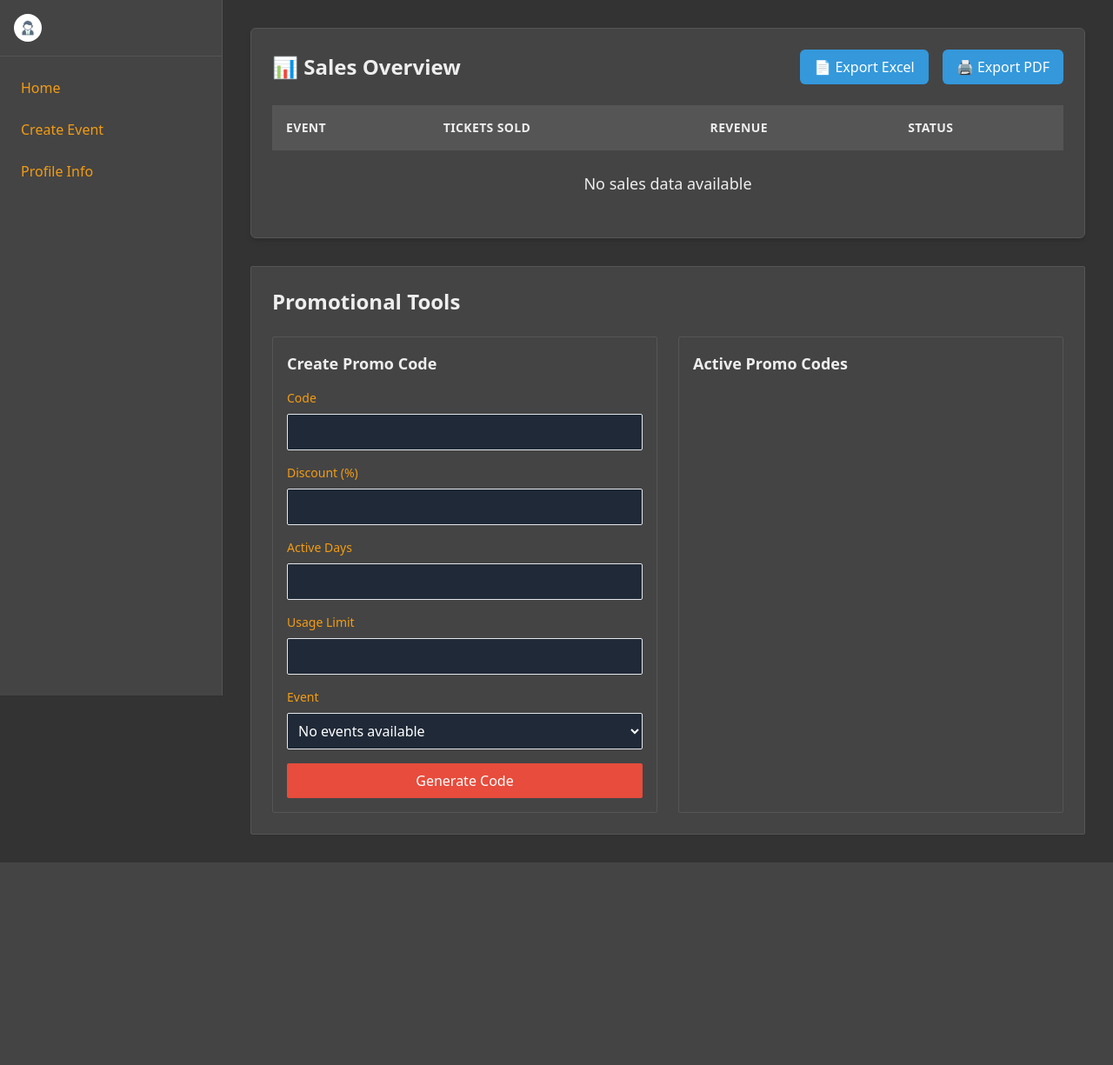
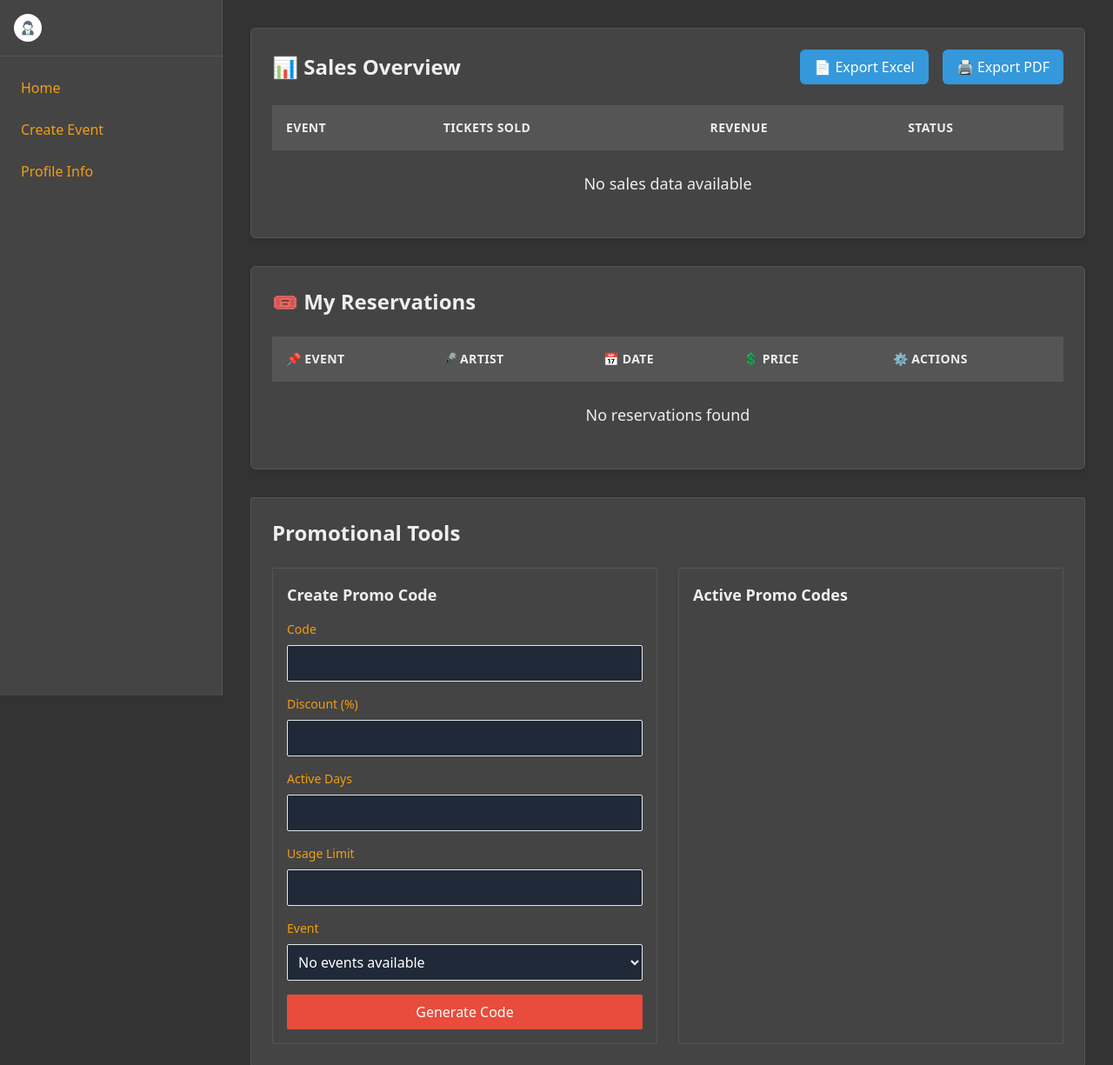
Before and after one commit to Youcode-Classe-E-2024-2025/Senegal_Eventbrite, a PHP site: template app/views/front/userDash.twig in a window 1280 px wide. Shown: the top 1225 px of the page at 87% size. Before the commit the page ends 992 px from the top, so only its background shows below. Run offline with PHP 8.4, Linux system fonts and the light colour scheme; the template is opened without the code that fills it, so the values that code supplies are empty; some libraries are stand-ins or nearby versions.

Commit message:
VIEW: added section for user own reservations

```diff
--- a/app/views/front/userDash.twig
+++ b/app/views/front/userDash.twig
@@ -140,8 +140,48 @@
         </div>
       </section>
 
+<section id="reservations" class="mb-8">
+  <div class="bg-card p-6 rounded-md shadow-md border border-border">
+    <h2 class="text-2xl font-bold text-foreground mb-6">🎟️ My Reservations</h2>
+    <div class="overflow-x-auto">
+      <table class="w-full border-collapse">
+        <thead>
+          <tr class="bg-muted text-primary text-left text-sm uppercase tracking-wide">
+            <th class="p-4">📌 Event</th>
+            <th class="p-4">🎤 Artist</th>
+            <th class="p-4">📅 Date</th>
+            <th class="p-4">💲 Price</th>
+            <th class="p-4">⚙️ Actions</th>
+          </tr>
+        </thead>
+        <tbody class="divide-y divide-border">
+          {% for reservation in reservations %}
+            <tr class="hover:bg-muted/50 transition-colors">
+              <td class="p-4 text-foreground font-medium">{{ reservation.title }}</td>
+              <td class="p-4 text-foreground">{{ reservation.artist }}</td>
+              <td class="p-4 text-foreground">{{ reservation.date }}</td>
+              <td class="p-4 text-foreground">${{ reservation.price }}</td>
+              <td class="p-4 flex gap-2">
+                <button class="px-4 py-2 bg-primary text-primary-foreground rounded-md hover:bg-red-600 transition-colors">
+                  ❌ Cancel
+                </button>
+                <button class="px-4 py-2 bg-secondary text-secondary-foreground rounded-md hover:bg-blue-600 transition-colors">
+                  🎫 QR Code
+                </button>
+              </td>
+            </tr>
+          {% else %}
+            <tr>
+              <td colspan="5" class="p-6 text-center text-foreground text-lg">No reservations found</td>
+            </tr>
+          {% endfor %}
+        </tbody>
+      </table>
+    </div>
+  </div>
+</section>
 
-        <!-- Promotional Tools Section -->
+
 <!-- Promotional Tools Section -->
 <section id="promo" class="mb-8">
 <div class="bg-card p-6 rounded-sm shadow-sm border border-border">
@@ -296,6 +336,32 @@ document.addEventListener("DOMContentLoaded", function () {
       });
   }
 });
+
+  $(document).ready(function () {
+    // Cancel Reservation
+    $(".cancel-reservation").click(function () {
+      let reservationId = $(this).data("id");
+      $.ajax({
+        url: "/reservations/cancel",
+        method: "POST",
+        data: { id: reservationId },
+        success: function (response) {
+          alert("Reservation canceled successfully!");
+          location.reload(); // Refresh to update UI
+        },
+        error: function () {
+          alert("Error canceling reservation.");
+        },
+      });
+    });
+
+    // Generate QR Code
+    $(".generate-qr").click(function () {
+      let reservationId = $(this).data("id");
+      window.location.href = "/reservations/qr/" + reservationId;
+    });
+  });
+
 </script>
 
 </body>
```
Lines whose indentation alone changed are shown as unchanged.
